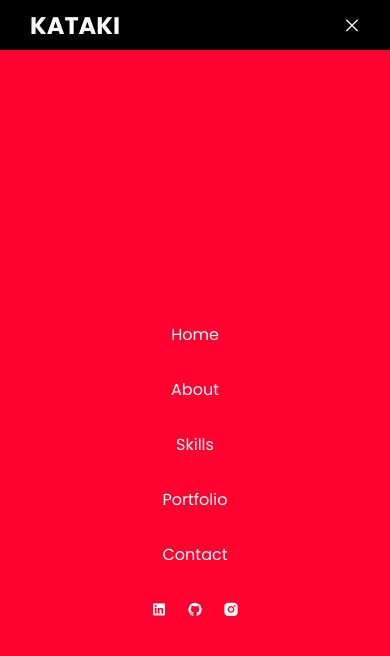
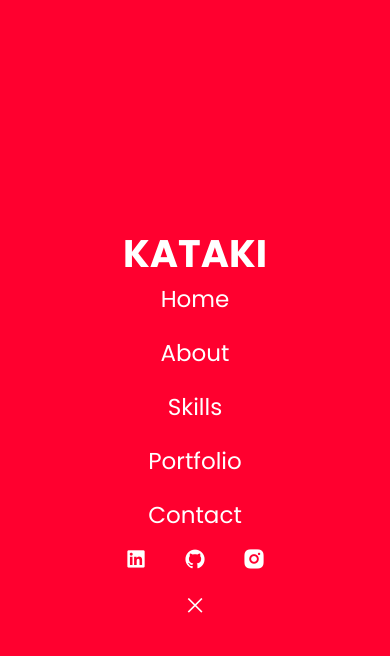
Before and after one commit to aliCodesCraft/Collab-Webpage, a plain HTML site: page index.html in a window 390 px wide. Both pictures are taken after a click on the element 351 px from the left and 25 px from the top of the page. Drawn offline with nearby package versions, Linux system fonts and the light colour scheme.

Commit message:
Responsive Navbar Added

```diff
--- a/assets/css/style.css
+++ b/assets/css/style.css
@@ -1,102 +1,138 @@
+:root{
+    --main:#ff002f;
+    --text: white;
+    --bg:black;
+}
+
 *{
     margin: 0;
     padding: 0;
-    font-family: 'Poppins', sans-serif;
+    font-family: "Poppins" , sans-serif;
     text-decoration: none;
-    list-style: none;
-    color: white;
+    list-style-type: none;
+    color: var(--text);
 }
 
 a{
-    color: white;
+    padding: 4px;
 }
- nav{
+
+a:hover{
+    background-color: var(--main);
+    border-radius: 5px;
+}
+
+.active{
+    background-color: var(--main);
+    border-radius: 5px;
+    padding: 4px;
+}
+
+nav{
+    background-color: black;
+    width: 100%;
+    height: 45px;
     display: flex;
     justify-content: space-between;
     align-items: center;
-    background-color: black;
-    height: 50px;
-    width: 100%;
-
 }
 
-.logo{
+nav .logo{
     margin-left: 30px;
     cursor: pointer;
 }
 
-nav ol {
+nav .logo h1:hover{
+    color: var(--main);
+}
+
+nav ol{
     display: flex;
     gap: 30px;
-    align-items: center;
     cursor: pointer;
-
-}
-
-a:hover{
-    background-color: #ff002f;
-    padding: 5px;
-    border-radius: 4px;
-}
-
-h1:hover{
-    color: #ff002f;
-}
-
-.active{
-    background-color: #ff002f;
-    padding: 5px;
-    border-radius: 4px;
-}
-
-.mobile-icons{
-    display: none;
 }
 
 nav ul{
     display: flex;
-    gap: 10px;
+    margin-right: 30px;
     cursor: pointer;
-    margin-right: 30px;
 }
 
 .menu-bar{
-    margin-right: 30px;
     display: none;
 }
 
+/* Mobile Navbar Styling */
 
-@media  screen and (max-width:830px) {
+.mobile-container{
+    display: none;
+}
+
+.mobile-nav{
+    background-color: var(--main);
+    position: fixed;
+    top: 0;
+    left: 0;
+    width: 100%;
+    height: 100%;
+    display: flex;
+    justify-content: center;
+    align-items: center;
+    flex-direction: column;
+    font-size: larger;
+}
+
+.mobile-nav a{
+    padding: 3px;
+}
+
+.mobile-nav a:hover{
+    background-color: var(--text);
+    border-radius: 5px;
+    color: var(--main);
+}
+
+.mobile-nav .logo h1{
+    cursor: pointer;
+}
+
+.mobile-nav ol{
+    flex-direction: column;
+    justify-content: center;
+    align-items: center;
+    gap: 20px;
+    display: flex;
+    font-size: larger;
+}
+
+.mobile-nav ul {
+    display: flex;
+    flex-direction: row;
+    gap: 30px;
+    font-size: larger;
+    margin-top: 10px;
+}
+
+ .mobile-nav a:hover i{
+    color: var(--main);
+}
+
+.cross{
+    margin-top: 15px;
+    cursor: pointer;
+}
+
+@media screen and (max-width:900px) {
+    .menu-bar{
+        display: block;
+        margin-right: 30px;
+    }
+
     nav ol{
         display: none;
-        width: 100%;
-        background-color: #ff002f;
-        position: fixed;
-        top: 50px;
-        right: 0;
-        flex-direction: column;
-        height: 100vh;
-        justify-content: center;
-        align-items: center;
-
     }
 
-    .mobile-icons{
-        display: flex;
-        flex-direction: row;
-        gap: 20px;
-        justify-content: center;}
-
-
-        .menu-bar{
-            margin-right: 30px;
-            display: none;
-        }
     nav ul{
         display: none;
     }
-
-    .menu-bar{
-        display: block;
-    }
 }
--- a/index.html
+++ b/index.html
@@ -21,7 +21,7 @@
         <nav>
             <!-- Logo -->
             <div class="logo">
-                <a href=""><h1>KATAKI</h1></a>
+               <h1>KATAKI</h1>
             </div>
             <!-- Tabs -->
              <ol>
@@ -30,11 +30,6 @@
                 <li><a href="">Skills</a></li>
                 <li><a href="">Portfolio</a></li>
                 <li><a href="">Contact</a></li>
-                <div class="mobile-icons">
-                    <a href=""><i class="ri-linkedin-box-fill"></i></a>
-                    <a href=""><i class="ri-github-fill"></i></a>
-                    <a href=""><i class="ri-instagram-fill"></i></a>
-                </div>
              </ol>
              <!-- Social Icons -->
               <div class="icons">
@@ -48,29 +43,52 @@
               <div class="menu-bar">
                 <i class="ri-menu-line"></i>
               </div>
+        </nav>
 
-        </nav>
+        <div class="mobile-container">
+            <div class="mobile-nav">
+                <!-- Logo -->
+                <div class="logo">
+                  <h1>KATAKI</h1>
+               </div>
+               <!-- Tabs -->
+                <ol>
+                   <li><a href="" class="active">Home</a></li>
+                   <li><a href="">About</a></li>
+                   <li><a href="">Skills</a></li>
+                   <li><a href="">Portfolio</a></li>
+                   <li><a href="">Contact</a></li>
+                </ol>
+                <!-- Social Icons -->
+                 <div class="icons">
+                   <ul>
+                       <li><a href=""><i class="ri-linkedin-box-fill"></i></a></li>
+                       <li><a href=""><i class="ri-github-fill"></i></a></li>
+                       <li><a href=""><i class="ri-instagram-fill"></i></a></li>
+                   </ul>
+                 </div>
+
+              <div class="cross">
+                  <i class="ri-close-large-line"></i>
+                </div>
+          </div>
+        </div>
      </header>
 
 
      <script src="https://cdnjs.cloudflare.com/ajax/libs/jquery/3.7.1/jquery.min.js" integrity="sha512-v2CJ7UaYy4JwqLDIrZUI/4hqeoQieOmAZNXBeQyjo21dadnwR+8ZaIJVT8EE2iyI61OV8e6M8PP2/4hpQINQ/g==" crossorigin="anonymous" referrerpolicy="no-referrer"></script>
 
 <script>
-$(document).ready(function() {
-    $(".menu-bar").click(function() {
-        // Check if the menu is currently hidden
-        if ($("ol").css("display") === "none") {
-            $("ol").stop(true, true).css("display", "flex").hide().slideDown(300); // Show the menu with animation
-        } else {
-            $("ol").stop(true, true).slideUp(300, function() {
-                $(this).css("display", "none"); // Hide the menu after animation
-            });
-        }
 
-        // Toggle the hamburger icon (rotate effect)
-        $(".ri-menu-line").toggleClass("ri-close-large-line");
-    });
-});
+$(document).ready(function(){
+    $(".menu-bar").click(function(){
+        $(".mobile-container").show(300);
+    })
+
+    $(".cross").click(function(){
+        $(".mobile-container").fadeOut(300);
+    })
+})
 
 
 </script>
```
